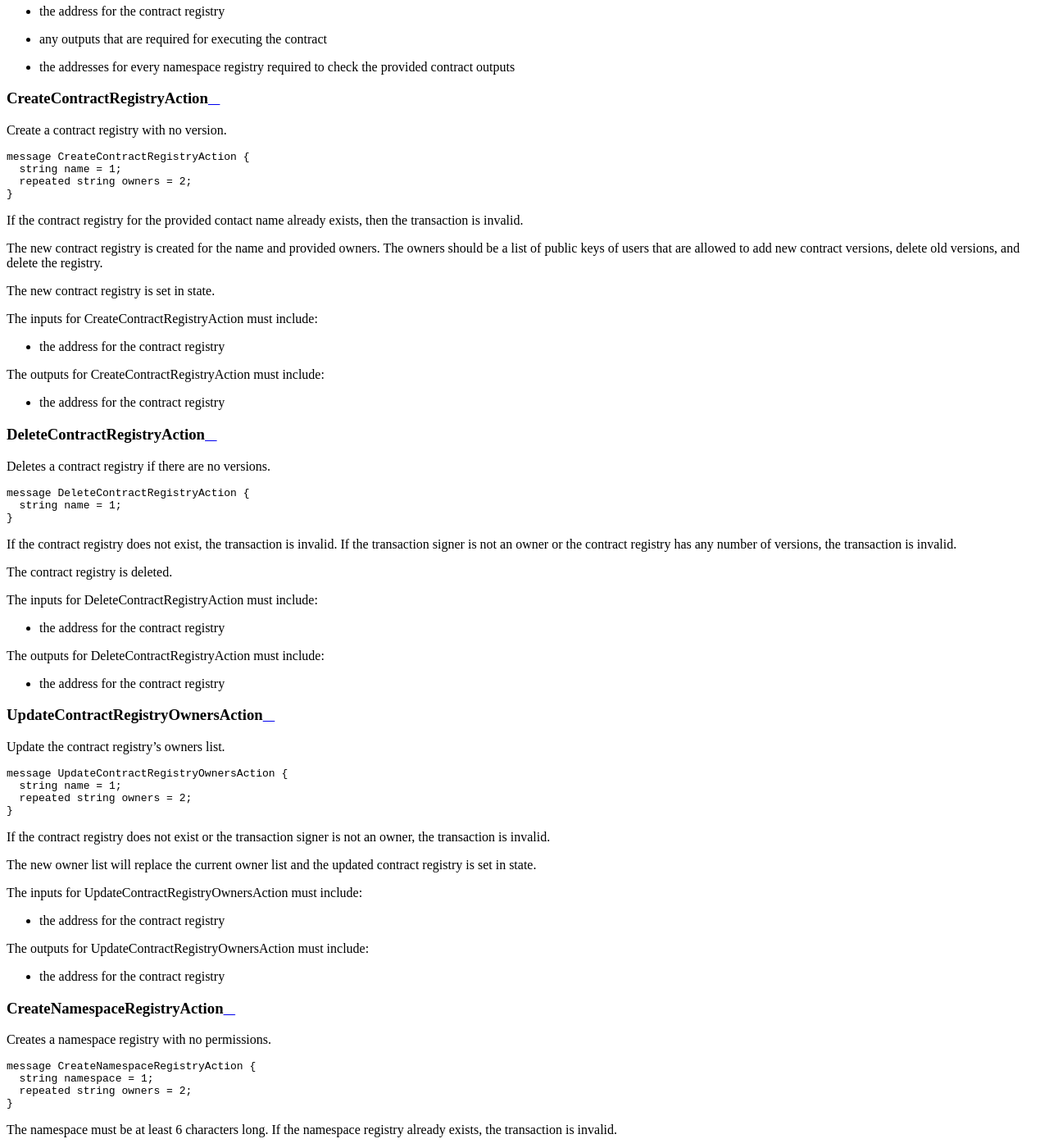
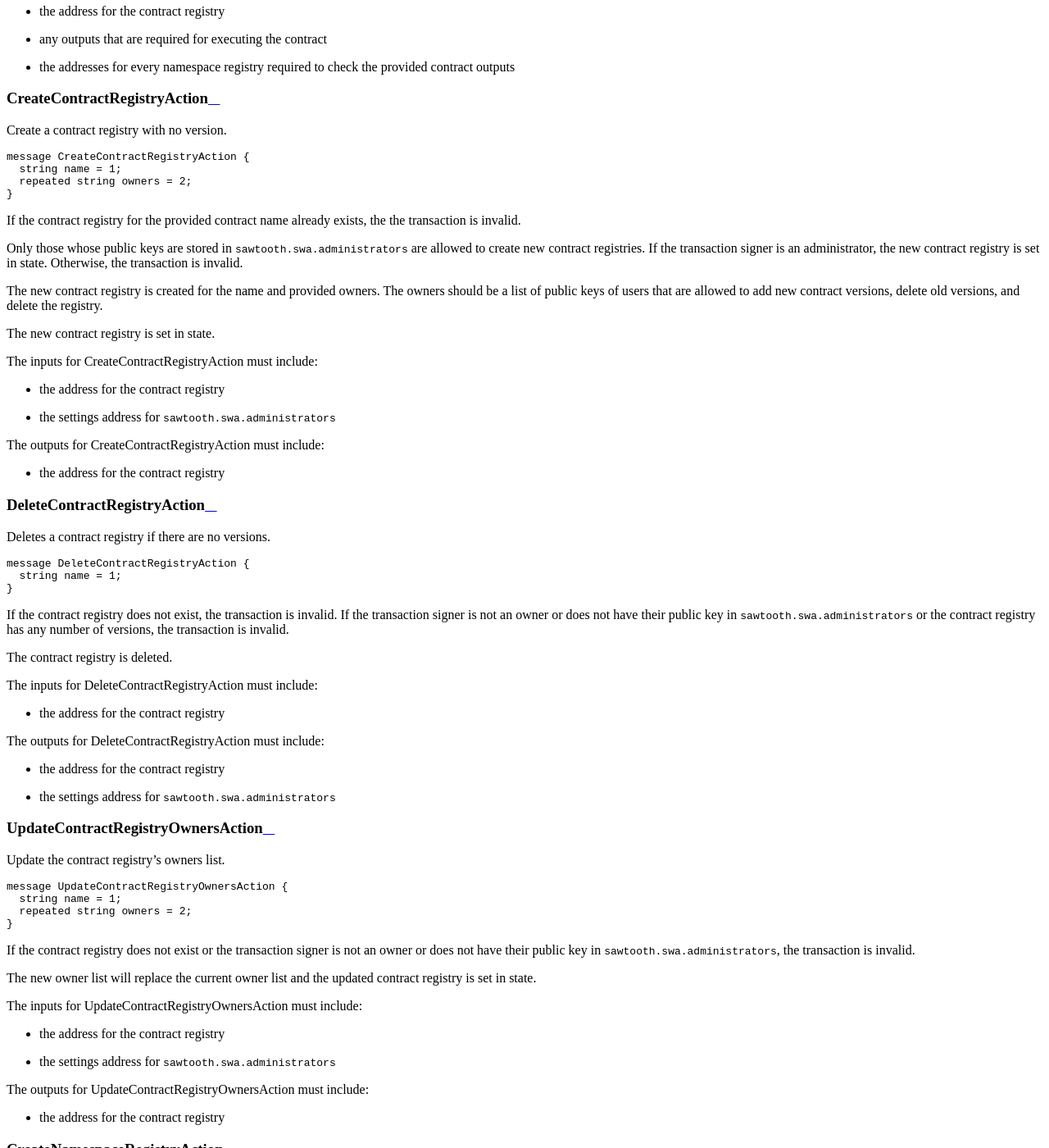
Before and after one commit to hyperledger-archives/transact, a Sphinx documentation site: the page built from docs/source/sabre_transaction_family.rst, in a window 1280 px wide and 1400 px high, scrolled down 4919 px. Shown: the whole window at 82% size. Built offline with Sphinx 7.4.7 and the Read the Docs theme 2.0.0, drawn with Linux system fonts in a browser that asks for light colours; formulas are drawn with MathJax 3; some of the changed text lies outside the part shown.

Commit message:
Update Sabre Transaction Family Spec for contract registry
Add description about how contract registires can only be
created by an admin

Signed-off-by: Andrea Gunderson <agunde@bitwise.io>

```diff
--- a/docs/source/sabre_transaction_family.rst
+++ b/docs/source/sabre_transaction_family.rst
@@ -219,8 +219,8 @@ The contract registry is fetched from state and the transaction signer is
 checked against the owners. If the signer is not an owner, the transaction is
 considered invalid.
 
-If the contract registry for the contract name does not exist, a new contract
-registry is created and the transaction signer is added as an owner.
+If the contract registry for the contract name does not exist, the transaction
+is invalid.
 
 Both the new contract and the updated contract registry are set in state.
 
@@ -326,8 +326,13 @@ Create a contract registry with no version.
     repeated string owners = 2;
   }
 
-If the contract registry for the provided contact name already exists, then
+If the contract registry for the provided contract name already exists, the
 the transaction is invalid.
+
+Only those whose public keys are stored in ``sawtooth.swa.administrators`` are
+allowed to create new contract registries. If the transaction signer is an
+administrator, the new contract registry is set in state. Otherwise, the
+transaction is invalid.
 
 The new contract registry is created for the name and provided owners. The
 owners should be a list of public keys of users that are allowed to add new
@@ -338,6 +343,7 @@ The new contract registry is set in state.
 The inputs for CreateContractRegistryAction must include:
 
 * the address for the contract registry
+* the settings address for ``sawtooth.swa.administrators``
 
 The outputs for CreateContractRegistryAction must include:
 
@@ -355,7 +361,8 @@ Deletes a contract registry if there are no versions.
   }
 
 If the contract registry does not exist, the transaction is invalid. If the
-transaction signer is not an owner or the contract registry has any number of
+transaction signer is not an owner or does not have their public key in
+``sawtooth.swa.administrators`` or the contract registry has any number of
 versions, the transaction is invalid.
 
 The contract registry is deleted.
@@ -367,7 +374,7 @@ The inputs for DeleteContractRegistryAction must include:
 The outputs for DeleteContractRegistryAction must include:
 
 * the address for the contract registry
-
+* the settings address for ``sawtooth.swa.administrators``
 
 UpdateContractRegistryOwnersAction
 ----------------------------------
@@ -382,7 +389,8 @@ Update the contract registry's owners list.
   }
 
 If the contract registry does not exist or the transaction signer is not an
-owner, the transaction is invalid.
+owner or does not have their public key in ``sawtooth.swa.administrators``, the
+transaction is invalid.
 
 The new owner list will replace the current owner list and the updated contract
 registry is set in state.
@@ -390,11 +398,11 @@ registry is set in state.
 The inputs for UpdateContractRegistryOwnersAction must include:
 
 * the address for the contract registry
+* the settings address for ``sawtooth.swa.administrators``
 
 The outputs for UpdateContractRegistryOwnersAction must include:
 
 * the address for the contract registry
-
 
 CreateNamespaceRegistryAction
 -----------------------------
```
